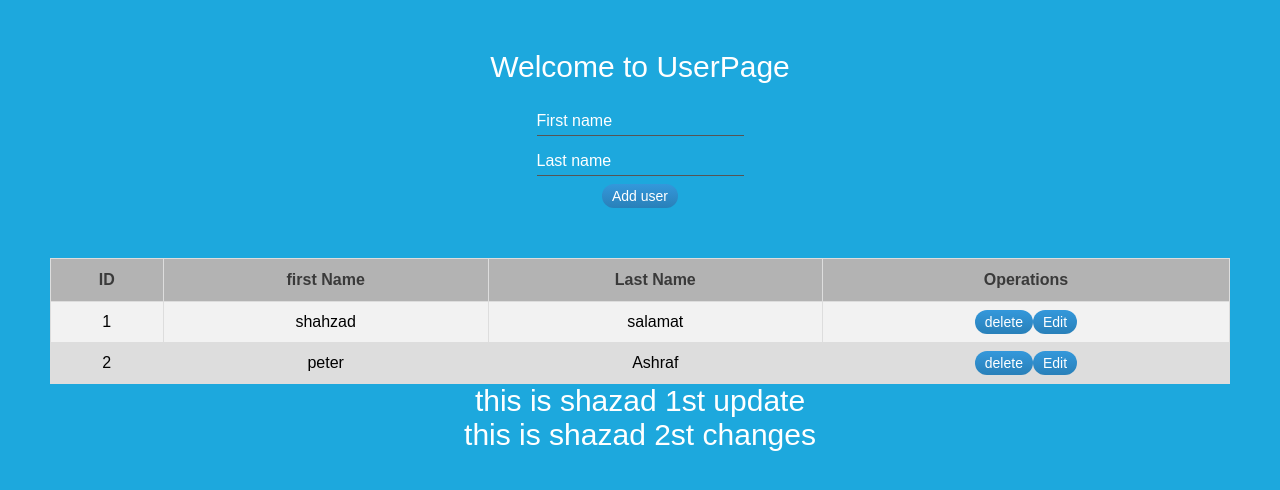
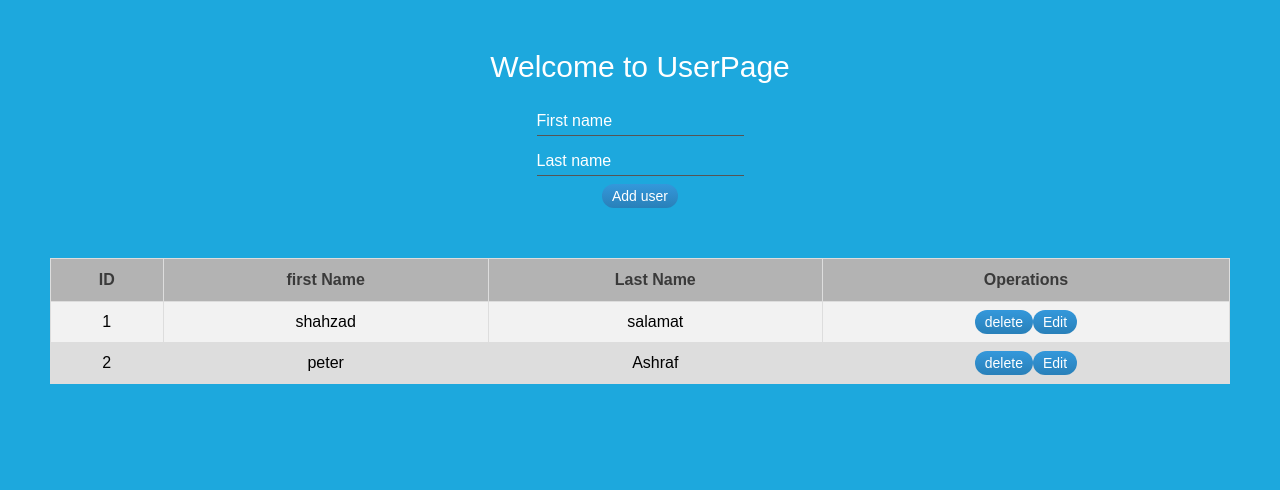
Before and after one commit to shahzadsalamat/react-crud, a React (Create React App) app: page / in a window 1280 px wide. Shown: the top 490 px of the page. Built offline with nearby package versions, Linux system fonts and the light colour scheme; the HTML template or start-up script is replaced by a standard one.

Commit message:
cleaning the previous commits master

```diff
--- a/src/App.js
+++ b/src/App.js
@@ -70,8 +70,6 @@ class App extends Component {
                       }
                       )}
             </table>
-             <p>this is shazad 1st update</p>
-             <p>this is shazad 2st changes</p>
         </div>
       </div>
     );
```
